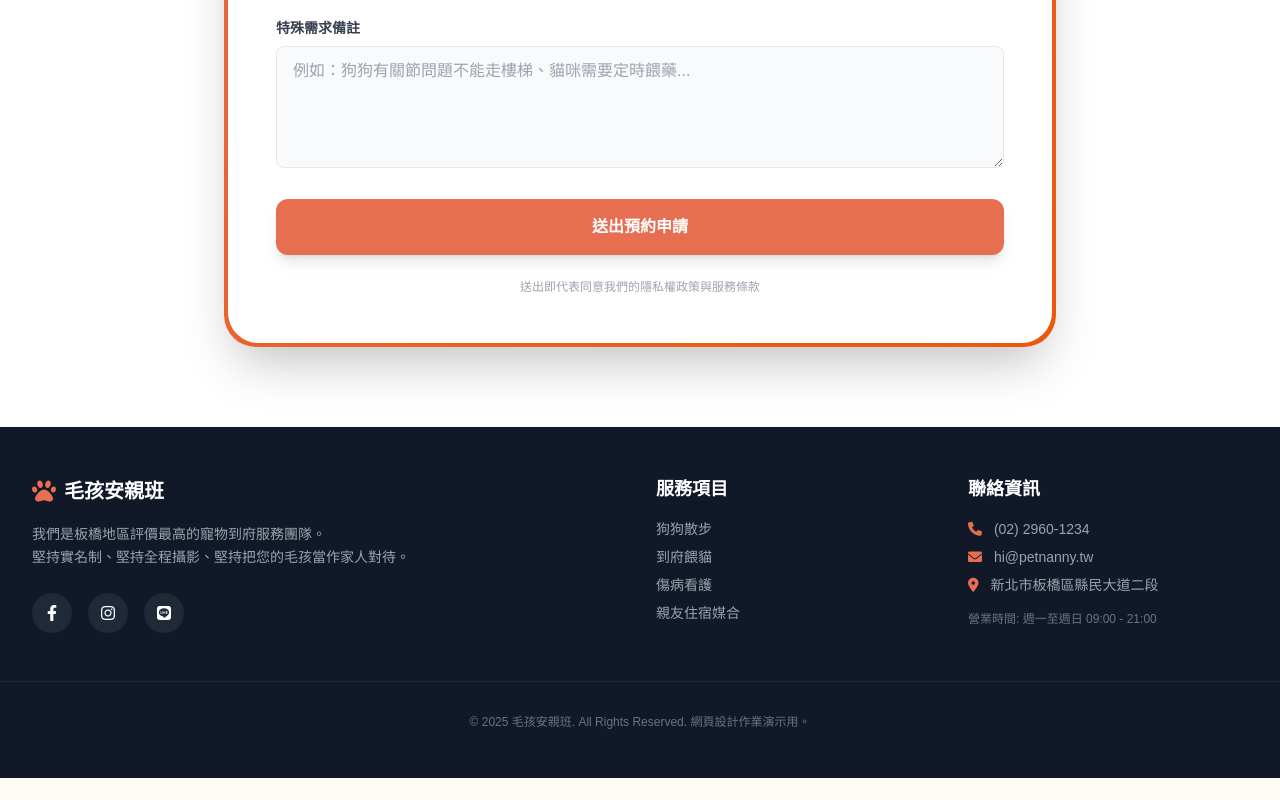
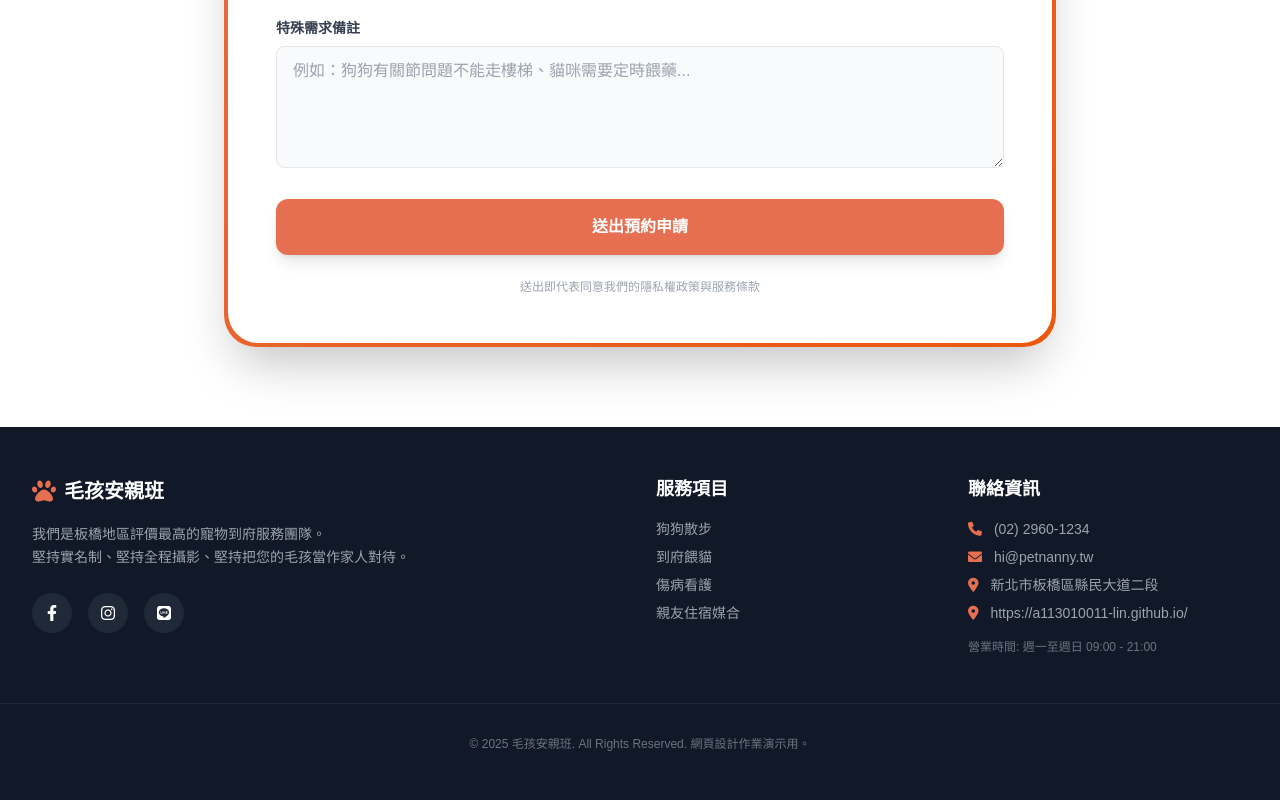
Before and after one commit to a113010011-lin/pet-care, a plain HTML site: page index.html in a window 1280 px wide. Shown: the part 4651-5451 px from the top of the page. Before the commit the page ends 5429 px from the top, so only its background shows below. Drawn offline with nearby package versions, Linux system fonts and the light colour scheme.

Commit message:
Update index.html

```diff
--- a/index.html
+++ b/index.html
@@ -428,6 +428,7 @@
                     <li><i class="fa-solid fa-phone mr-2 text-brand-primary"></i> (02) 2960-1234</li>
                     <li><i class="fa-solid fa-envelope mr-2 text-brand-primary"></i> hi@petnanny.tw</li>
                     <li><i class="fa-solid fa-location-dot mr-2 text-brand-primary"></i> 新北市板橋區縣民大道二段</li>
+                    <li><i class="fa-solid fa-location-dot mr-2 text-brand-primary"></i> <a href="https://a113010011-lin.github.io/">https://a113010011-lin.github.io/</a></li>
                     <li class="pt-2 text-xs text-gray-500">營業時間: 週一至週日 09:00 - 21:00</li>
                 </ul>
             </div>
@@ -454,4 +455,5 @@
         reveal(); // Init
     </script>
 </body>
+
 </html>
```
